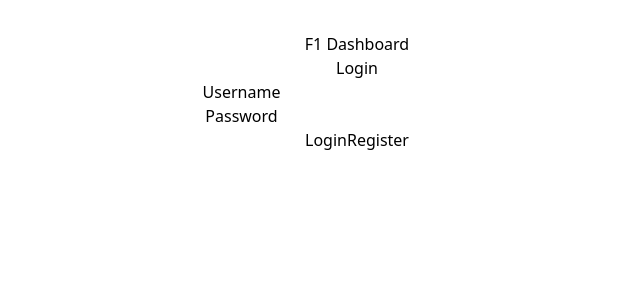
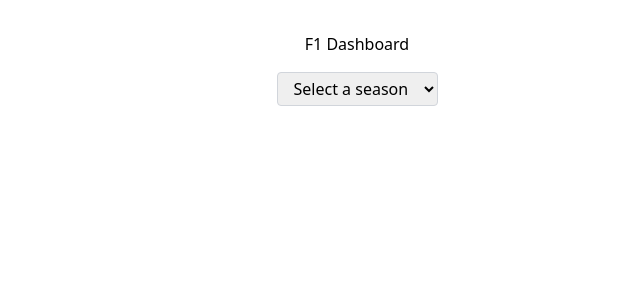
Before and after one commit to joemasri/A2Comp4513, a React (Vite) app in the folder assignment2-react-app/: page /home in a window 1280 px wide. Shown: the top 300 px of the page, without its empty margins (283-923 px from the left). Built offline with nearby package versions, Linux system fonts and the light colour scheme.

Commit message:
login/register button direct to homeview1, added dropdown seasons to homeview1

```diff
--- a/assignment2-react-app/package.json
+++ b/assignment2-react-app/package.json
@@ -10,8 +10,12 @@
     "preview": "vite preview"
   },
   "dependencies": {
+    "@supabase/supabase-js": "^2.41.1",
+    "express": "^4.19.2",
     "react": "^18.2.0",
-    "react-dom": "^18.2.0"
+    "react-dom": "^18.2.0",
+    "react-router-dom": "^6.22.3",
+    "sqlite3": "^5.1.7"
   },
   "devDependencies": {
     "@types/react": "^18.2.66",
--- a/assignment2-react-app/src/App.jsx
+++ b/assignment2-react-app/src/App.jsx
@@ -1,12 +1,19 @@
 import { useState } from 'react'
 import './App.css'
-import LoginView from './components/views/LoginView/LoginView';
+import { BrowserRouter as Router, Routes, Route } from 'react-router-dom';
+import LoginView from './components/views/LoginView/LoginView'
+import HomeView1 from './components/views/HomeView1/HomeView1'
 
 function App() {
   const [count, setCount] = useState(0)
 
   return (
-    <LoginView />
+    <Router>
+      <Routes>
+        <Route path="/" element={<LoginView />} />
+        <Route path="/home" element={<HomeView1 />} />
+      </Routes>
+    </Router>
   )
 }
 
--- /dev/null
+++ b/assignment2-react-app/src/components/views/HomeView1/HomeView1.jsx
@@ -0,0 +1,31 @@
+import React, { useState } from 'react';
+import Header from '../../common/Header';
+
+const HomeView1 = () => {
+
+    const [selectedSeason, setSelectedSeason] = useState(''); // State to tr
+
+    return (
+        <div>
+            <Header />
+            <div className="container">
+                <div>
+                        {/* Dropdown to select a season */}
+                        <select className="border border-gray-300 rounded px-3 py-1 mt-4"
+                            value={selectedSeason}
+                            onChange={(e) => setSelectedSeason(e.target.value)}
+                        >
+                            <option value="">Select a season</option>
+                            {/* Add options for each season */}
+                        </select>
+                </div>
+                {/* Display races, results, and standings for the selected season */}
+                {/* When results button clicked, display results section with more information about race (eg. race name, round# ,etc) */}
+
+
+            </div>
+        </div>
+    );
+}
+
+export default HomeView1;
--- a/assignment2-react-app/src/components/views/LoginView/LoginView.jsx
+++ b/assignment2-react-app/src/components/views/LoginView/LoginView.jsx
@@ -1,7 +1,16 @@
-import React from 'react';
+import React, { useState } from 'react';
 import Header from '../../common/Header';
+import { useNavigate } from 'react-router-dom';
 
 const LoginView = () => {
+
+    const navigate = useNavigate();
+
+    const handleLogin = () => {
+        // If login is successful, navigate to HomeView1
+        navigate('/home');
+    }
+
     return (
         <div>
             <Header />
@@ -16,8 +25,8 @@ const LoginView = () => {
                         <label htmlFor="password">Password</label>
                         <input type="password" id="password" name="password" />
                     </div>
-                    <button type="submit">Login</button>
-                    <button type="submit">Register</button>
+                    <button type="button" onClick={handleLogin}>Login</button>
+                    <button type="button"onClick={handleLogin}>/Register</button>
                 </form>
             </div>
         </div>
```
Also changed, not shown: assignment2-react-app/src/components/views/HomeView1/HomeView.jsx (deleted), 2 other files (tests, documents, lock files or other folders).
